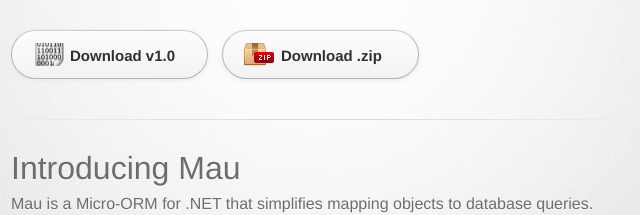
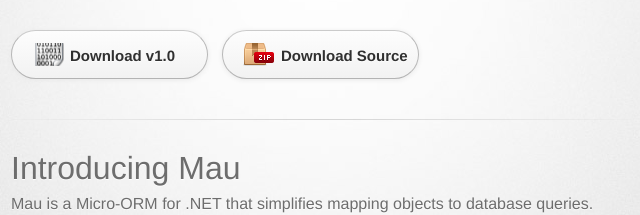
Before and after one commit to timschreiber/Mau, a plain HTML site: page index.html in a window 1280 px wide. Shown: the part 158-373 px from the top of the page, 319-959 px from the left. Drawn offline with Linux system fonts and the light colour scheme; a web font is replaced by a local one.

Commit message:
Update index.html

```diff
--- a/index.html
+++ b/index.html
@@ -24,7 +24,7 @@
 
         <section id="downloads" class="clearfix">
           <a href="https://github.com/timschreiber/Mau/releases/download/v1.0/Mau.dll.zip" id="download-release" class="button"><span>Download v1.0</span></a>
-          <a href="https://github.com/timschreiber/Mau/zipball/master" id="download-zip" class="button"><span>Download .zip</span></a>
+          <a href="https://github.com/timschreiber/Mau/zipball/master" id="download-zip" class="button"><span>Download Source</span></a>
           <!--<a href="https://github.com/timschreiber/Mau/tarball/master" id="download-tar-gz" class="button"><span>Download .tar.gz</span></a>-->
           <!--<a href="https://github.com/timschreiber/Mau" id="view-on-github" class="button"><span>View on GitHub</span></a>-->
         </section>
```
